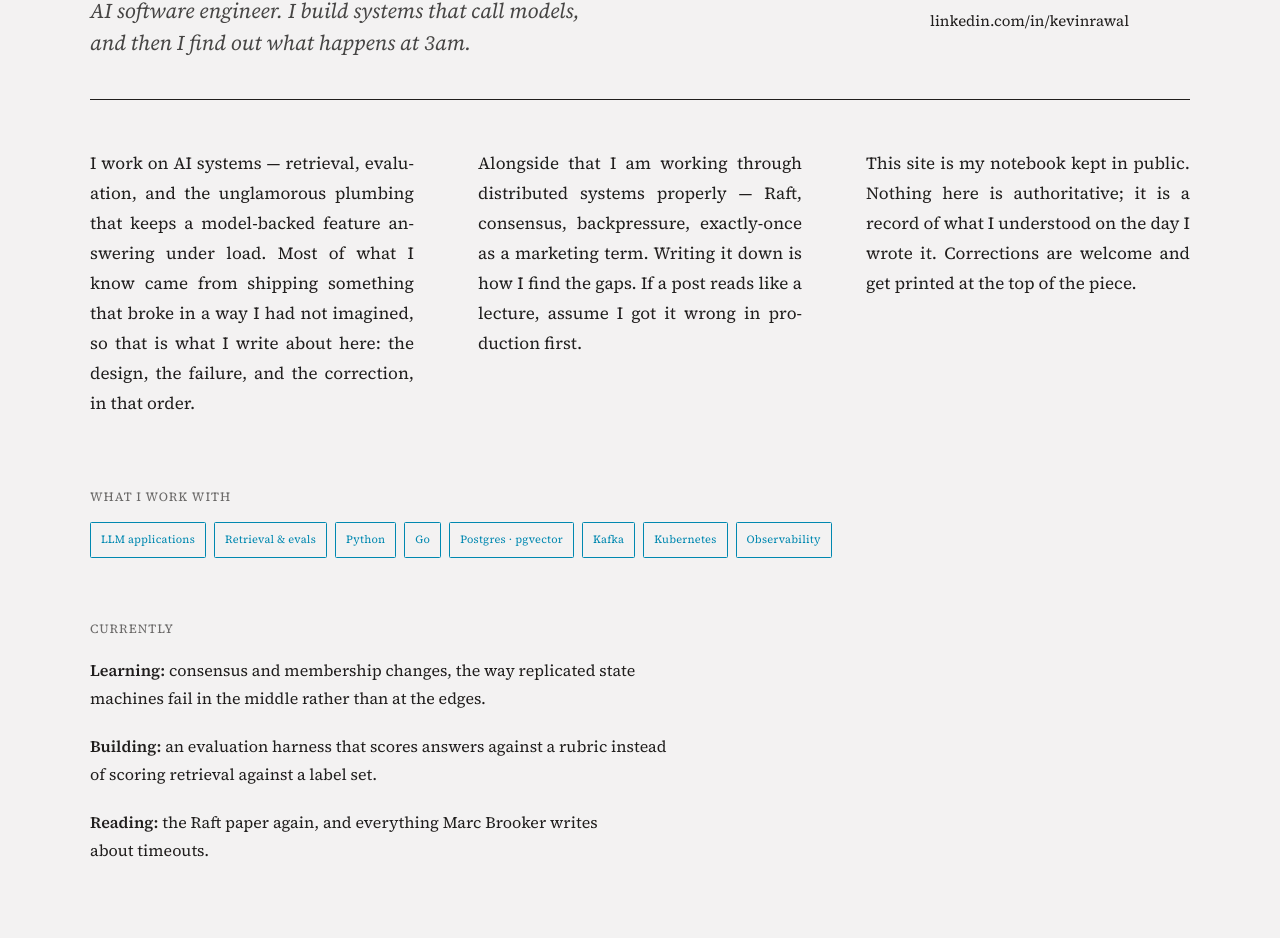
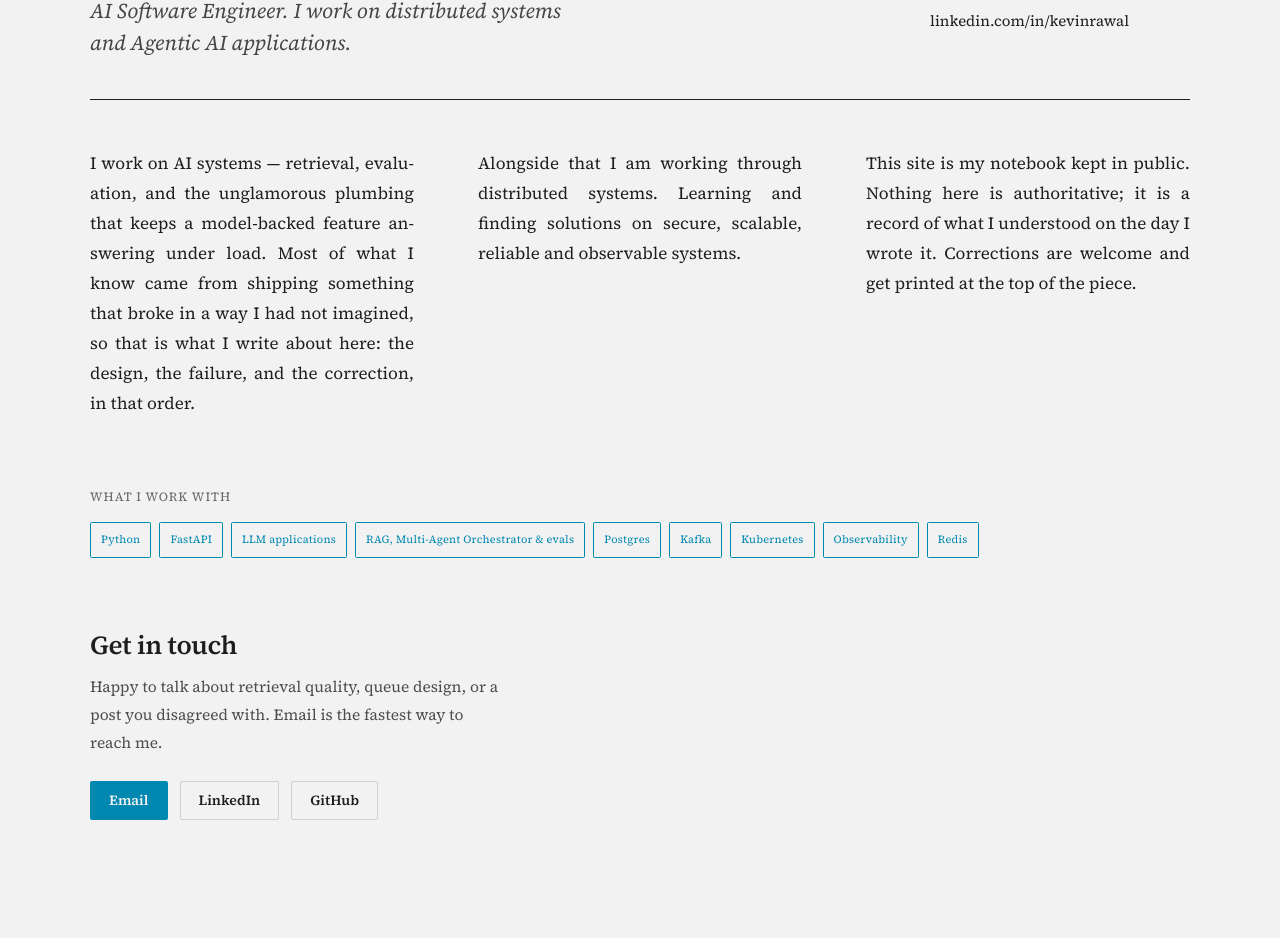
Before and after one commit to kevinrawal/papers-by-kevin, a React (Vite) app in the folder frontend/: page /about in a window 1280 px wide. Shown: the part 249-1187 px from the top of the page. After the commit the page ends 1165 px from the top, so only its background shows below. Built offline with nearby package versions, Linux system fonts and the light colour scheme.

Commit message:
Refine content across multiple pages for clarity and consistency in messaging

```diff
--- a/frontend/index.html
+++ b/frontend/index.html
@@ -5,7 +5,7 @@
     <meta name="viewport" content="width=device-width, initial-scale=1" />
     <meta
       name="description"
-      content="Kevin Raval — working notes on AI and the systems that carry it."
+      content="Kevin Raval — Notes on Software Engineering, AI and the systems."
     />
     <title>Kevin Raval</title>
     <!-- Sets the theme attribute before first paint so an explicit choice
--- a/frontend/src/pages/About.tsx
+++ b/frontend/src/pages/About.tsx
@@ -47,8 +47,7 @@ export default function About() {
           <div style={{ flex: '1 1 420px', minWidth: 0 }}>
             <h1 style={display}>Kevin Raval</h1>
             <p style={standfirst}>
-              AI software engineer. I build systems that call models, and then I find out what
-              happens at 3am.
+              AI Software Engineer. I work on distributed systems and Agentic AI applications.
             </p>
           </div>
           <div style={{ display: 'grid', gap: 12, fontSize: 15, lineHeight: '26px', flex: '0 1 260px' }}>
@@ -80,9 +79,7 @@ export default function About() {
             the design, the failure, and the correction, in that order.
           </p>
           <p style={column}>
-            Alongside that I am working through distributed systems properly — Raft, consensus,
-            backpressure, exactly-once as a marketing term. Writing it down is how I find the gaps.
-            If a post reads like a lecture, assume I got it wrong in production first.
+            Alongside that I am working through distributed systems. Learning and finding solutions on secure, scalable, reliable and observable systems.
           </p>
           <p style={column}>
             This site is my notebook kept in public. Nothing here is authoritative; it is a record
@@ -96,34 +93,15 @@ export default function About() {
             What I work with
           </span>
           <div style={{ display: 'flex', gap: 8, flexWrap: 'wrap', marginTop: 18 }}>
+            <span className="tag tag-outline">Python</span>
+            <span className="tag tag-outline">FastAPI</span>
             <span className="tag tag-outline">LLM applications</span>
-            <span className="tag tag-outline">Retrieval &amp; evals</span>
-            <span className="tag tag-outline">Python</span>
-            <span className="tag tag-outline">Go</span>
-            <span className="tag tag-outline">Postgres · pgvector</span>
+            <span className="tag tag-outline">RAG, Multi-Agent Orchestrator &amp; evals</span>
+            <span className="tag tag-outline">Postgres</span>
             <span className="tag tag-outline">Kafka</span>
             <span className="tag tag-outline">Kubernetes</span>
             <span className="tag tag-outline">Observability</span>
-          </div>
-        </section>
-
-        <section style={{ padding: '64px 0 0', maxWidth: '70ch' }}>
-          <span className="kicker kicker--65" style={{ display: 'block' }}>
-            Currently
-          </span>
-          <div style={{ display: 'grid', gap: 20, marginTop: 20 }}>
-            <p style={currently}>
-              <strong>Learning:</strong> consensus and membership changes, the way replicated state
-              machines fail in the middle rather than at the edges.
-            </p>
-            <p style={currently}>
-              <strong>Building:</strong> an evaluation harness that scores answers against a rubric
-              instead of scoring retrieval against a label set.
-            </p>
-            <p style={currently}>
-              <strong>Reading:</strong> the Raft paper again, and everything Marc Brooker writes
-              about timeouts.
-            </p>
+            <span className="tag tag-outline">Redis</span>
           </div>
         </section>
 
--- a/frontend/src/pages/Article.tsx
+++ b/frontend/src/pages/Article.tsx
@@ -96,7 +96,6 @@ function renderBody(blocks: Block[]) {
             letterSpacing: '-0.01em',
             maxWidth: '30ch',
             margin: '44px 0',
-            textIndent: '-0.475em',
           }}
         >
           {renderSpans(block.text, `quote-${i}`)}
--- a/frontend/src/pages/Home.tsx
+++ b/frontend/src/pages/Home.tsx
@@ -61,8 +61,8 @@ export default function Home() {
           dateline={
             <>
               <span>AI Software Engineer</span>
-              <span>Notes on models, systems &amp; incidents</span>
-              <span>Written as I learn</span>
+              <span>Notes on AI, systems &amp; incidents</span>
+              <span>Written as I learn &amp; grow</span>
               <span>{`No. ${posts.length} · ${issueDate()}`}</span>
             </>
           }
@@ -78,10 +78,8 @@ export default function Home() {
               maxWidth: '16ch',
             }}
           >
-            <span style={{ display: 'block' }}>Working notes on</span>
-            <span style={{ display: 'block' }}>AI and the systems</span>
-            <span style={{ display: 'block' }}>that carry it.</span>
-          </h1>
+            <span style={{ display: 'block' }}>Notes on</span>
+            <span style={{ display: 'block' }}>Software Engineering, AI and the systems.</span>          </h1>
           <p
             style={{
               fontSize: 17,
@@ -91,10 +89,7 @@ export default function Home() {
               color: 'color-mix(in srgb, var(--color-text) 80%, transparent)',
             }}
           >
-            I am learning distributed systems and building with language models, and I write down
-            what actually happened — the design that survived review, the incident that ate a
-            Saturday, the thing I misunderstood for six months. Kept here for my future self, open
-            to anyone else it helps.
+           I am learning and building distributed systems and Agentic AI applications. I write about my learnings and things I build.
           </p>
         </section>
 
@@ -234,7 +229,7 @@ export default function Home() {
             </a>
           </div>
           <p className="kicker kicker--55" style={{ margin: '56px 0 0' }}>
-            Kevin Raval — written in the open, corrected in public
+            Kevin Raval — A passionate software engineer.
           </p>
         </section>
       </div>
--- a/frontend/src/pages/Projects.tsx
+++ b/frontend/src/pages/Projects.tsx
@@ -34,8 +34,6 @@ export default function Projects() {
         <section style={{ padding: '64px 0 40px' }}>
           <h1 style={display}>
             Things I built
-            <br />
-            to understand them
           </h1>
           <p
             style={{
@@ -46,8 +44,7 @@ export default function Projects() {
               color: 'color-mix(in srgb, var(--color-text) 80%, transparent)',
             }}
           >
-            Mostly small, mostly written twice. Each one started as a paper or an outage I did not
-            understand well enough to explain.
+            Mostly build with curiosity and Learning in mind. Some of these may be solving real problems, some are just experiments.
           </p>
         </section>
 
```
